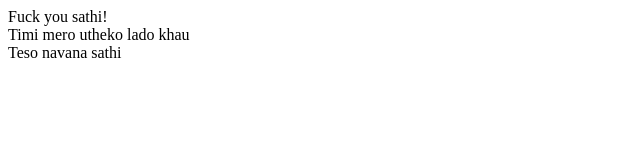
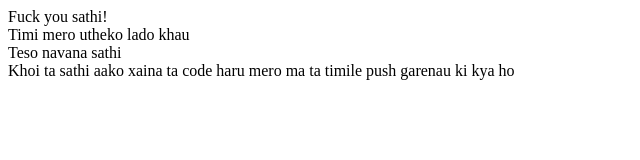
Before and after one commit to Sayujya-codes/combinedTailwind, a plain HTML site: page index.html in a window 1280 px wide. Shown: the whole page, without its empty margins (0-640 px from the left). Drawn offline with Linux system fonts and the light colour scheme.

Commit message:
update index file

```diff
--- a/index.html
+++ b/index.html
@@ -10,5 +10,6 @@
     <div>Fuck you sathi!</div>
     <div>Timi mero utheko lado khau</div>
     <div>Teso navana sathi</div>
+    <div>Khoi ta sathi aako xaina ta code haru mero ma ta timile push garenau ki kya ho</div>
   </body>
 </html>
```
